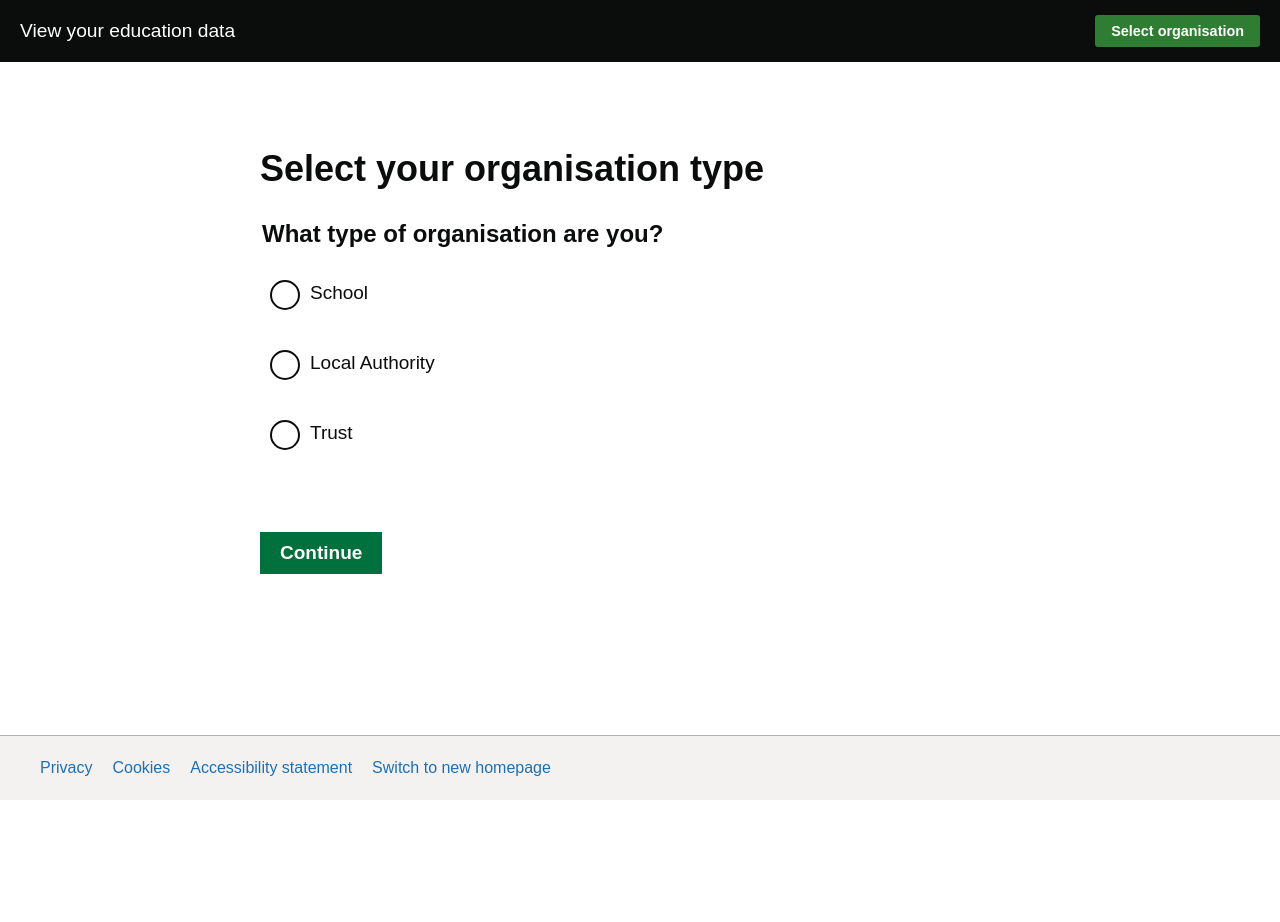
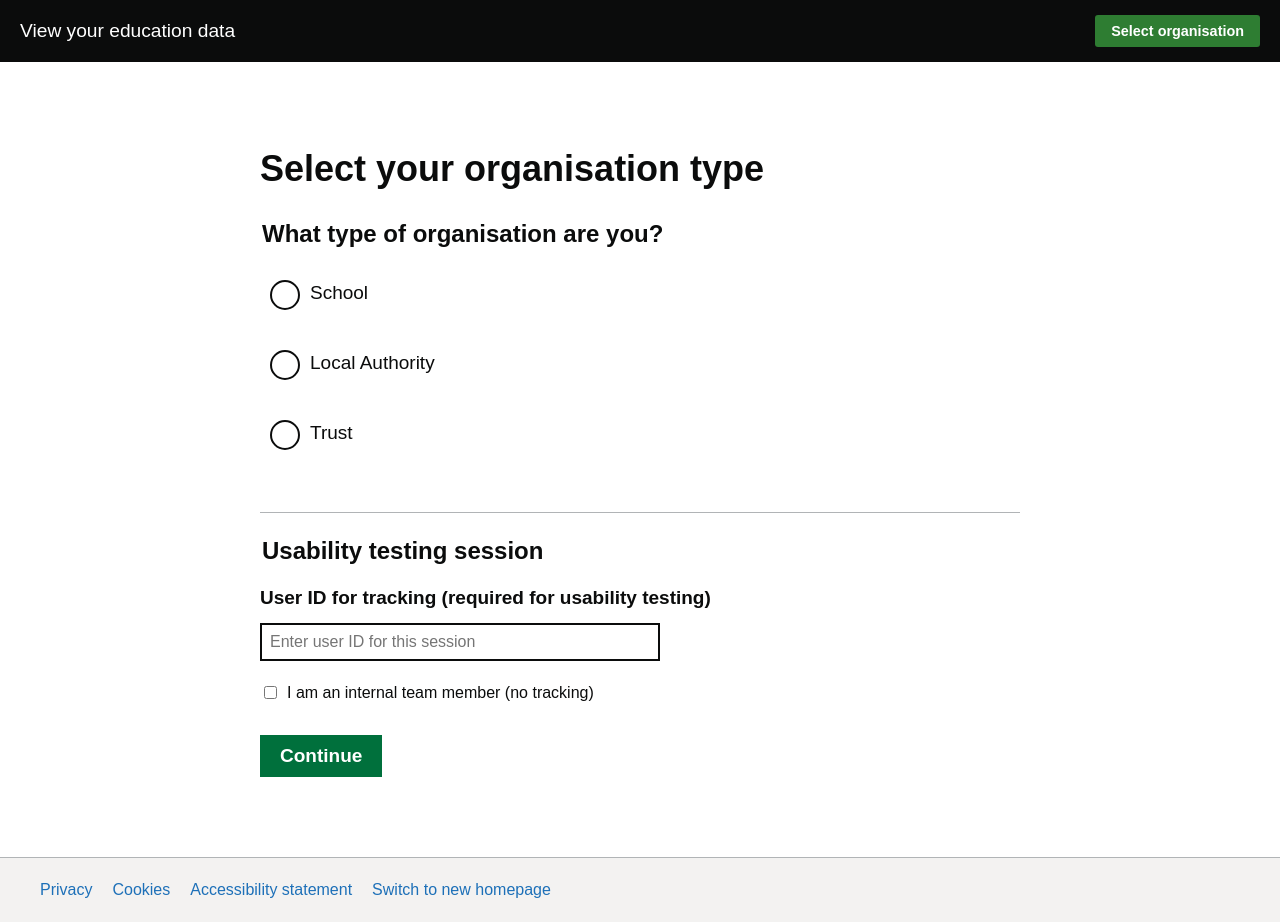
Before and after one commit to VinceSpadaro/vyed-prototype, a React (Create React App) app: page /#/ in a window 1280 px wide. Before the commit the page ends 800 px from the top, so only its background shows below. Built offline with nearby package versions, Linux system fonts and the light colour scheme.

Commit message:
Initial Microsoft Clarity implementation

```diff
--- a/src/App.js
+++ b/src/App.js
@@ -3,6 +3,7 @@ import { HashRouter as Router, Routes, Route, Navigate } from 'react-router-dom'
 import styled from 'styled-components';
 import './App.css';
 import { UserTypeProvider, useUserType } from './context/UserTypeContext';
+import { TrackingProvider } from './context/TrackingContext';
 
 // Components
 import Header from './components/Header/Header';
@@ -157,7 +158,9 @@ function AppRoutes() {
 function App() {
   return (
     <UserTypeProvider>
-      <AppRoutes />
+      <TrackingProvider>
+        <AppRoutes />
+      </TrackingProvider>
     </UserTypeProvider>
   );
 }
--- a/src/components/Header/Header.js
+++ b/src/components/Header/Header.js
@@ -1,6 +1,7 @@
 import React from 'react';
 import styled from 'styled-components';
 import { useUserType } from '../../context/UserTypeContext';
+import { useTracking } from '../../context/TrackingContext';
 import { Link, useNavigate } from 'react-router-dom';
 
 const HeaderContainer = styled.header`
@@ -50,6 +51,25 @@ const UserType = styled.span`
   text-transform: uppercase;
 `;
 
+const TrackingStatus = styled.span`
+  background-color: ${props => props.active ? '#2e7d32' : '#d32f2f'};
+  padding: 3px 8px;
+  border-radius: 3px;
+  margin-right: 10px;
+  font-size: 0.8rem;
+  display: flex;
+  align-items: center;
+`;
+
+const TrackingDot = styled.span`
+  display: inline-block;
+  width: 8px;
+  height: 8px;
+  background-color: white;
+  border-radius: 50%;
+  margin-right: 5px;
+`;
+
 // Removed unused OrgName styled component
 
 const ButtonsContainer = styled.div`
@@ -81,6 +101,7 @@ const Button = styled.button`
 
 const Header = () => {
   const { userType, hasUserTypeSelected, clearUserType } = useUserType();
+  const { isTracking, userId, isInternalTeam, stopTracking } = useTracking();
   const navigate = useNavigate();
 
   const handleSignOut = () => {
@@ -108,11 +129,29 @@ const Header = () => {
         )}
       </div>
       <ButtonsContainer>
+        {isTracking && !isInternalTeam && (
+          <TrackingStatus active={true}>
+            <TrackingDot /> Recording: User {userId}
+          </TrackingStatus>
+        )}
+        {isTracking && isInternalTeam && (
+          <TrackingStatus active={false}>
+            <TrackingDot /> Internal (No tracking)
+          </TrackingStatus>
+        )}
+
+        {isTracking && (
+          <Button onClick={stopTracking}>
+            Stop tracking
+          </Button>
+        )}
+
         <Link to="/select-user-type">
           <Button primary>
             {hasUserTypeSelected ? 'Change organisation' : 'Select organisation'}
           </Button>
         </Link>
+
         {hasUserTypeSelected && (
           <Button onClick={handleSignOut}>Sign out</Button>
         )}
--- a/src/components/UserTypeSelection/UserTypeSelectionPage.js
+++ b/src/components/UserTypeSelection/UserTypeSelectionPage.js
@@ -2,6 +2,7 @@ import React, { useState } from 'react';
 import styled from 'styled-components';
 import { useNavigate } from 'react-router-dom';
 import { useUserType } from '../../context/UserTypeContext';
+import { useTracking } from '../../context/TrackingContext';
 import RadioButton from '../FormElements/RadioButton';
 
 const Container = styled.div`
@@ -37,6 +38,46 @@ const RadioGroup = styled.div`
   margin-bottom: 20px;
 `;
 
+const InputGroup = styled.div`
+  margin-bottom: 20px;
+`;
+
+const InputLabel = styled.label`
+  display: block;
+  font-size: 19px;
+  font-weight: bold;
+  margin-bottom: 10px;
+`;
+
+const TextInput = styled.input`
+  width: 100%;
+  max-width: 400px;
+  padding: 8px;
+  font-size: 16px;
+  border: 2px solid #0b0c0c;
+  &:focus {
+    outline: 3px solid #ffdd00;
+    outline-offset: 0;
+  }
+`;
+
+const Checkbox = styled.input`
+  margin-right: 10px;
+`;
+
+const CheckboxLabel = styled.label`
+  display: flex;
+  align-items: center;
+  font-size: 16px;
+  margin-bottom: 10px;
+`;
+
+const TrackingSection = styled.div`
+  margin-top: 30px;
+  padding-top: 20px;
+  border-top: 1px solid #b1b4b6;
+`;
+
 const Button = styled.button`
   background-color: #00703c;
   color: white;
@@ -65,13 +106,25 @@ const ErrorMessage = styled.div`
 const UserTypeSelectionPage = () => {
   const navigate = useNavigate();
   const { setUserType, setOrganisationName } = useUserType();
+  const { startTracking } = useTracking();
 
   const [selectedType, setSelectedType] = useState('');
-  const [errors, setErrors] = useState({ userType: false });
+  const [userId, setUserId] = useState('');
+  const [isInternalTeam, setIsInternalTeam] = useState(false);
+  const [errors, setErrors] = useState({ userType: false, userId: false });
 
   const handleTypeChange = (e) => {
     setSelectedType(e.target.value);
-    setErrors({ userType: false });
+    setErrors({ ...errors, userType: false });
+  };
+
+  const handleUserIdChange = (e) => {
+    setUserId(e.target.value);
+    setErrors({ ...errors, userId: false });
+  };
+
+  const handleInternalTeamChange = (e) => {
+    setIsInternalTeam(e.target.checked);
   };
 
   const handleSubmit = (e) => {
@@ -79,13 +132,14 @@ const UserTypeSelectionPage = () => {
 
     // Validate form
     const newErrors = {
-      userType: !selectedType
+      userType: !selectedType,
+      userId: !isInternalTeam && !userId
     };
 
     setErrors(newErrors);
 
     // If no errors, save and redirect to insights page
-    if (!newErrors.userType) {
+    if (!newErrors.userType && (!newErrors.userId || isInternalTeam)) {
       // Set default organization name based on user type
       let orgName = '';
       if (selectedType === 'school') {
@@ -98,6 +152,15 @@ const UserTypeSelectionPage = () => {
 
       setUserType(selectedType);
       setOrganisationName(orgName);
+
+      // Start tracking if user ID is provided and not internal team
+      if (userId && !isInternalTeam) {
+        startTracking(userId, false);
+      } else if (isInternalTeam) {
+        // For internal team, we still track the session but mark it as internal
+        startTracking('internal-team', true);
+      }
+
       navigate('/insights');
     }
   };
@@ -140,6 +203,35 @@ const UserTypeSelectionPage = () => {
           </RadioGroup>
         </FieldsetStyled>
 
+        <TrackingSection>
+          <Legend>Usability testing session</Legend>
+
+          <InputGroup>
+            <InputLabel htmlFor="userId">User ID for tracking (required for usability testing)</InputLabel>
+            <TextInput
+              id="userId"
+              name="userId"
+              value={userId}
+              onChange={handleUserIdChange}
+              placeholder="Enter user ID for this session"
+              disabled={isInternalTeam}
+            />
+            {errors.userId && (
+              <ErrorMessage>Please enter a user ID for tracking or select internal team</ErrorMessage>
+            )}
+          </InputGroup>
+
+          <CheckboxLabel>
+            <Checkbox
+              type="checkbox"
+              id="internalTeam"
+              name="internalTeam"
+              checked={isInternalTeam}
+              onChange={handleInternalTeamChange}
+            />
+            I am an internal team member (no tracking)
+          </CheckboxLabel>
+        </TrackingSection>
 
         <Button type="submit">Continue</Button>
       </form>
--- /dev/null
+++ b/src/context/TrackingContext.js
@@ -0,0 +1,136 @@
+import React, { createContext, useState, useContext, useEffect } from 'react';
+
+// Create context
+const TrackingContext = createContext();
+
+// Clarity script ID for easy reference
+const CLARITY_SCRIPT_ID = 'microsoft-clarity-script';
+const CLARITY_PROJECT_ID = 't8je7rez7x';
+
+// Create provider component
+export const TrackingProvider = ({ children }) => {
+  // Initialize tracking state from localStorage if available
+  const [isTracking, setIsTracking] = useState(() => {
+    return localStorage.getItem('clarityTracking') === 'true';
+  });
+
+  const [userId, setUserId] = useState(() => {
+    return localStorage.getItem('clarityUserId') || '';
+  });
+
+  const [isInternalTeam, setIsInternalTeam] = useState(() => {
+    return localStorage.getItem('isInternalTeam') === 'true';
+  });
+
+  // Update localStorage when tracking state changes
+  useEffect(() => {
+    if (isTracking) {
+      localStorage.setItem('clarityTracking', 'true');
+    } else {
+      localStorage.removeItem('clarityTracking');
+    }
+  }, [isTracking]);
+
+  // Update localStorage when user ID changes
+  useEffect(() => {
+    if (userId) {
+      localStorage.setItem('clarityUserId', userId);
+    } else {
+      localStorage.removeItem('clarityUserId');
+    }
+  }, [userId]);
+
+  // Update localStorage when internal team status changes
+  useEffect(() => {
+    if (isInternalTeam) {
+      localStorage.setItem('isInternalTeam', 'true');
+    } else {
+      localStorage.removeItem('isInternalTeam');
+    }
+  }, [isInternalTeam]);
+
+  // Load Clarity script when tracking is enabled
+  useEffect(() => {
+    // Function to load the Clarity script
+    const loadScript = () => {
+      // Check if script already exists
+      if (document.getElementById(CLARITY_SCRIPT_ID)) {
+        return;
+      }
+
+      const script = document.createElement('script');
+      script.id = CLARITY_SCRIPT_ID;
+      script.type = 'text/javascript';
+      script.async = true;
+      script.src = `https://www.clarity.ms/tag/${CLARITY_PROJECT_ID}`;
+
+      // Add the script to the document
+      document.head.appendChild(script);
+
+      // Initialize Clarity with user ID if available
+      if (userId) {
+        window.clarity = window.clarity || function() { (window.clarity.q = window.clarity.q || []).push(arguments) };
+        window.clarity('identify', userId);
+      }
+
+      console.log('Clarity tracking started');
+    };
+
+    // Function to remove the Clarity script
+    const removeScript = () => {
+      const script = document.getElementById(CLARITY_SCRIPT_ID);
+      if (script) {
+        script.remove();
+        console.log('Clarity tracking stopped');
+      }
+    };
+
+    if (isTracking && !isInternalTeam) {
+      loadScript();
+    } else {
+      removeScript();
+    }
+  }, [isTracking, isInternalTeam, userId]);
+
+  // Functions for loading and removing the Clarity script are now defined inline in the useEffect hook
+
+  // Function to start tracking
+  const startTracking = (newUserId, internalTeam = false) => {
+    setUserId(newUserId);
+    setIsInternalTeam(internalTeam);
+    setIsTracking(true);
+  };
+
+  // Function to stop tracking
+  const stopTracking = () => {
+    setIsTracking(false);
+  };
+
+  // Value object to be provided to consumers
+  const value = {
+    isTracking,
+    userId,
+    isInternalTeam,
+    startTracking,
+    stopTracking,
+    setUserId,
+    setIsInternalTeam
+  };
+
+  return (
+    <TrackingContext.Provider value={value}>
+      {children}
+    </TrackingContext.Provider>
+  );
+};
+
+// Custom hook for using the context
+export const useTracking = () => {
+  const context = useContext(TrackingContext);
+  if (context === undefined) {
+    throw new Error('useTracking must be used within a TrackingProvider');
+  }
+  return context;
+};
+
+export default TrackingContext;
```
